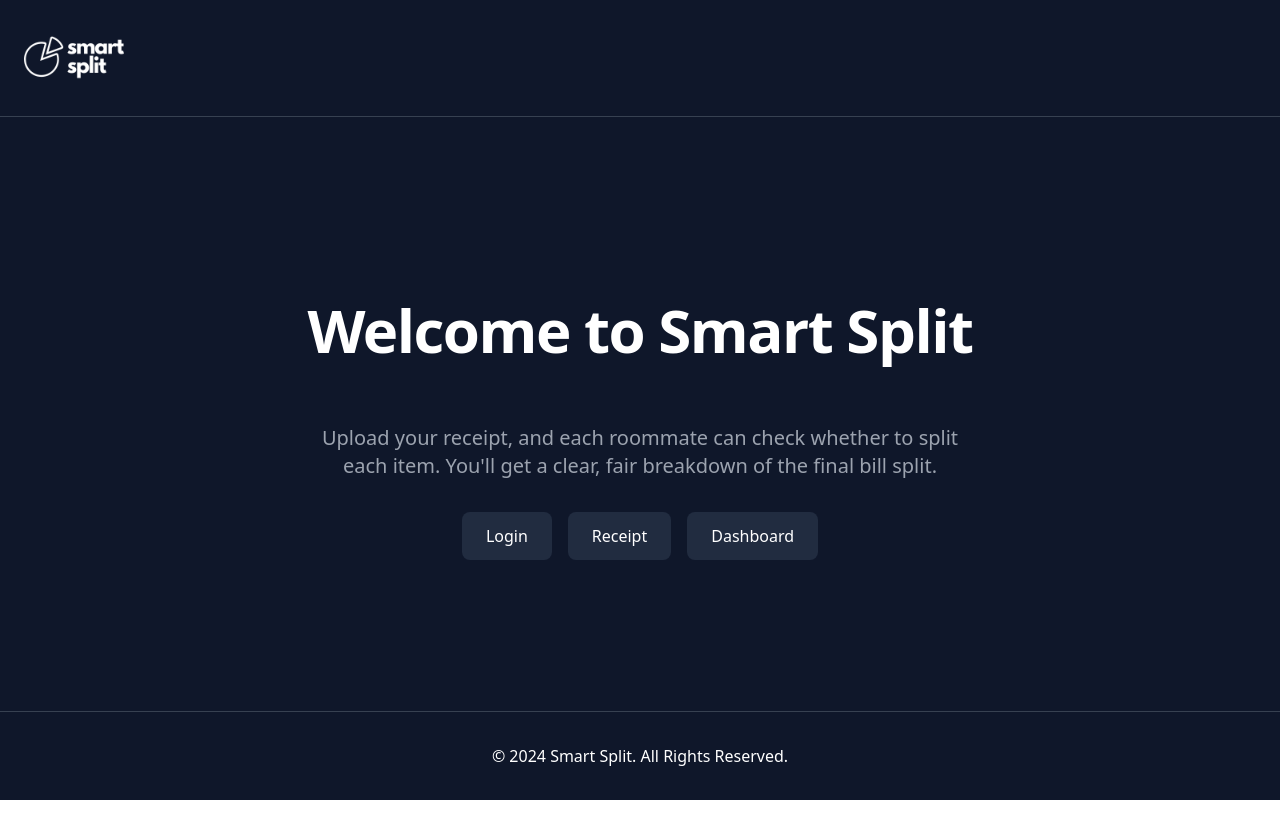
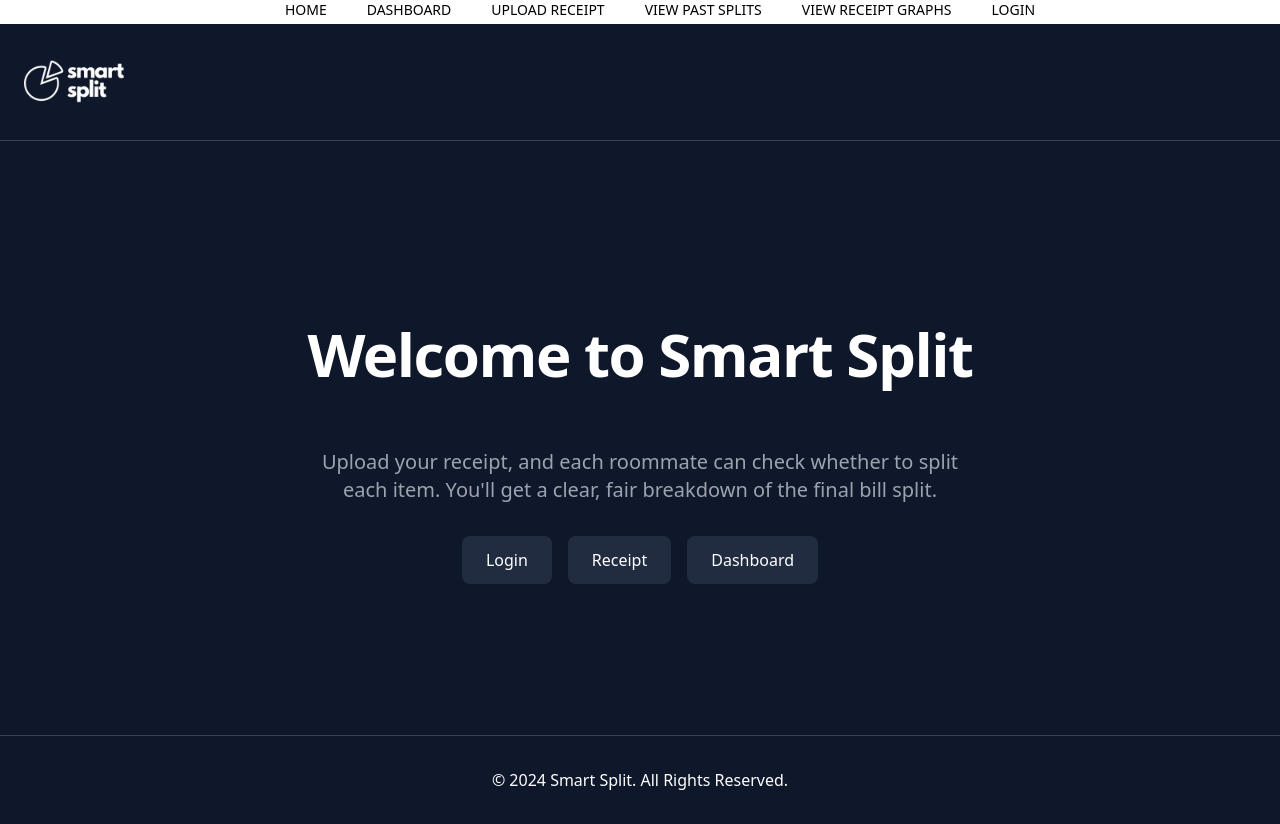
Before and after one commit to WinbertZhang/SmartSplit, a Next.js app in the folder my-app/: page / in a window 1280 px wide. Before the commit the page ends 800 px from the top, so only its background shows below. Built offline with nearby package versions, Linux system fonts and the light colour scheme.

Commit message:
Add basic nav

```diff
--- a/my-app/app/layout.tsx
+++ b/my-app/app/layout.tsx
@@ -1,5 +1,6 @@
 import type { Metadata } from "next";
 import "./globals.css";
+import NavBar from "@/components/navBar";
 
 export const metadata: Metadata = {
   title: "SplitSmart",
@@ -13,7 +14,10 @@
 }>) {
   return (
     <html lang="en">
-      <body>{children}</body>
+      <body>
+        <NavBar />
+        {children}
+      </body>
     </html>
   );
 }
--- /dev/null
+++ b/my-app/components/navBar.tsx
@@ -0,0 +1,28 @@
+"use client";
+
+import Link from "next/link";
+
+import navLinks from "@/data/navLinks";
+
+const NavBar = () => {
+  return (
+    <div className="w-full">
+      <div className="flex justify-center items-center w-full lg:h-full px-2 2xl:px-16 h-[0px] p-0 m-0">
+        <div className="h-6 overflow-y-hidden">
+          <ul className="hidden lg:flex">
+            {navLinks.map((link) => (
+              <li
+                key={link.href}
+                className="text-black ml-10 text-sm uppercase hover:border-pink hover:border-b-4"
+              >
+                <Link href={link.href}>{link.name}</Link>
+              </li>
+            ))}
+          </ul>
+        </div>
+      </div>
+    </div>
+  );
+};
+
+export default NavBar;
--- /dev/null
+++ b/my-app/data/navLinks.tsx
@@ -0,0 +1,10 @@
+export const navLinks = [
+    { href: "/", name: "Home" },
+    { href: "/dashboard", name: "Dashboard" },
+    { href: "/receipt", name: "Upload Receipt" },
+    { href: "/past-splits", name: "View Past Splits" },
+    { href: "/receipt-graphs", name: "View Receipt Graphs" },
+    { href: "/login", name: "Login" },
+  ];
+
+  export default navLinks;
```
